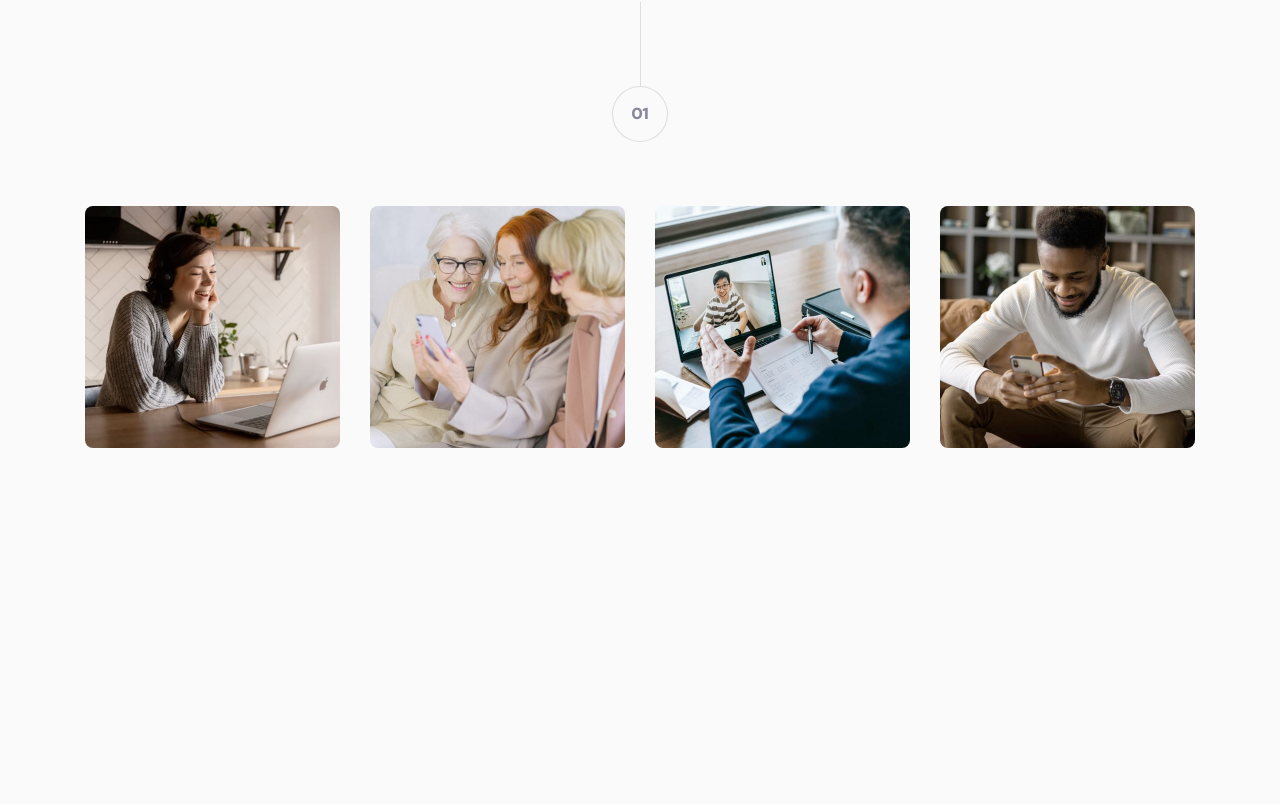
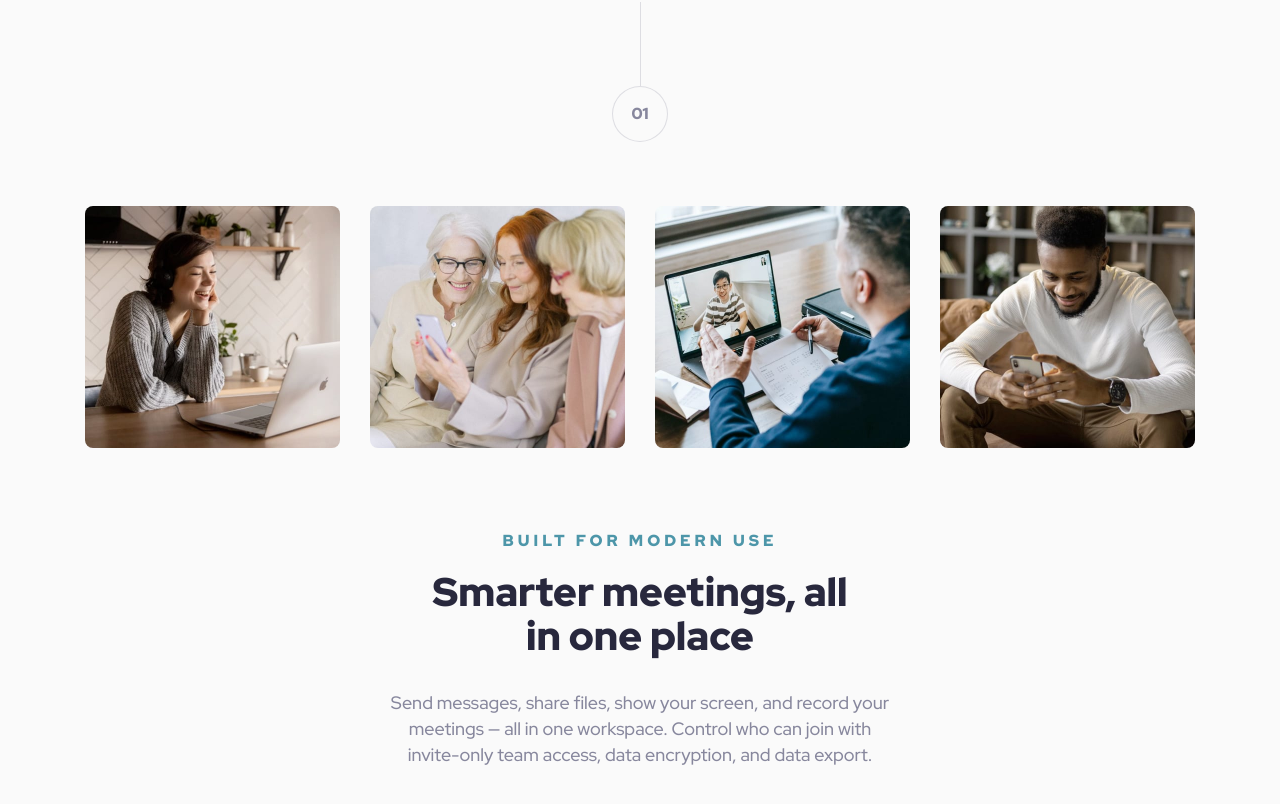
Before and after one commit to jaceleedev/meet-landing-page, a Next.js app: page / in a window 1280 px wide. Shown: the part 635-1439 px from the top of the page. Before the commit the page ends 1163 px from the top, so only its background shows below. Built offline with nearby package versions, Linux system fonts and the light colour scheme.

Commit message:
feat: :sparkles: add FeaturesSection

```diff
--- a/src/app/page.tsx
+++ b/src/app/page.tsx
@@ -1,3 +1,4 @@
+import FeaturesSection from '@/blocks/FeaturesSection';
 import HeroSection from '@/blocks/HeroSection';
 import UseCasesSection from '@/blocks/UseCasesSection';
 import NumberedCircle from '@/components/NumberedCircle';
@@ -10,6 +11,7 @@ export default function Home() {
         <NumberedCircle number="01" />
       </div>
       <UseCasesSection />
+      <FeaturesSection />
     </main>
   );
 }
--- /dev/null
+++ b/src/blocks/FeaturesSection/index.tsx
@@ -0,0 +1,17 @@
+function FeaturesSection() {
+  return (
+    <section className="flex flex-col justify-center max-w-[540px] pb-[72px] mx-auto text-center">
+      <h3 className="text-sub-heading mb-4">Built for modern use</h3>
+      <h2 className="text-heading-2 max-w-[445px] mb-8 mx-auto">
+        Smarter meetings, all in one place
+      </h2>
+      <p className="text-body">
+        Send messages, share files, show your screen, and record your meetings —
+        all in one workspace. Control who can join with
+        <br /> invite-only team access, data encryption, and data export.
+      </p>
+    </section>
+  );
+}
+
+export default FeaturesSection;
```
